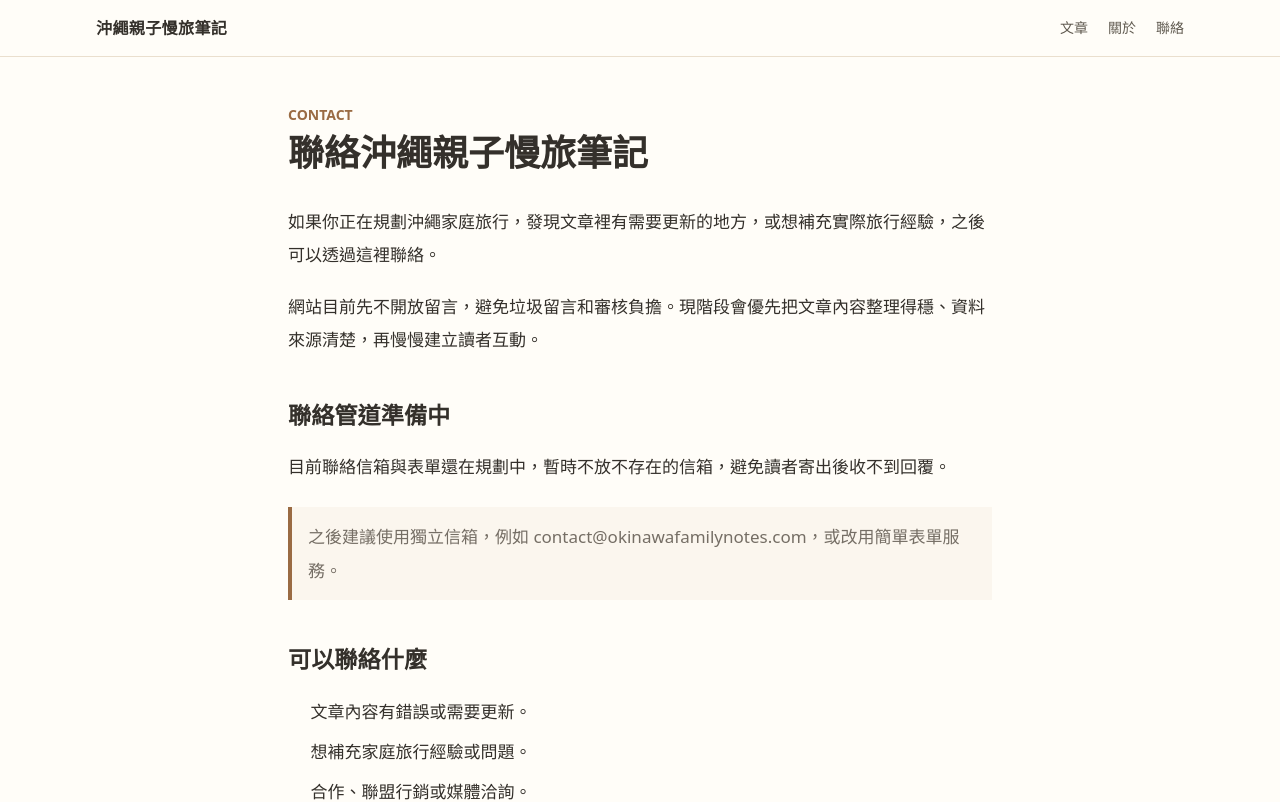
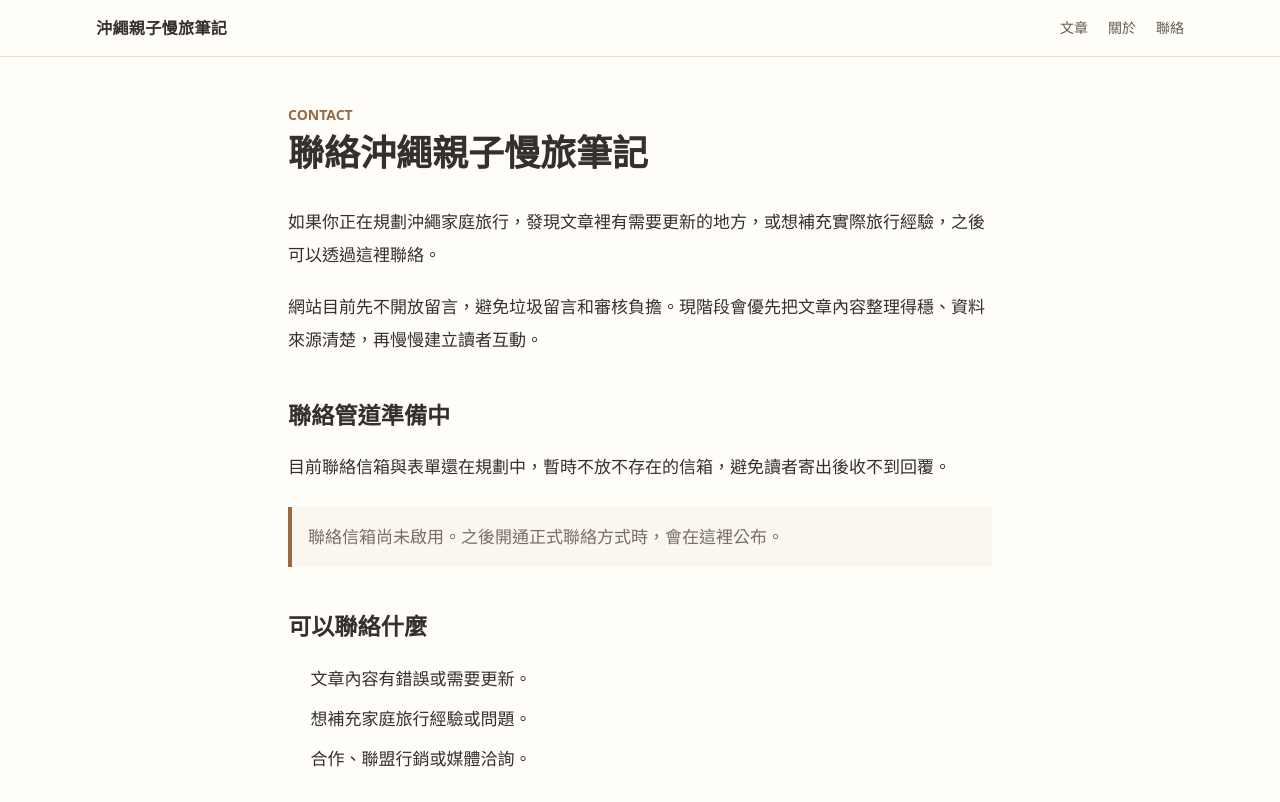
Before and after one commit to wei96-travel/okinawa-family-travel-blog, a Next.js app: page /contact in a window 1280 px wide. Shown: the top 802 px of the page. Built offline with nearby package versions, Linux system fonts and the light colour scheme; no server answers.

Commit message:
Clarify contact channel status

```diff
--- a/app/contact/page.tsx
+++ b/app/contact/page.tsx
@@ -21,7 +21,7 @@ export default function ContactPage() {
         <p>
           目前聯絡信箱與表單還在規劃中，暫時不放不存在的信箱，避免讀者寄出後收不到回覆。
         </p>
-        <blockquote>之後建議使用獨立信箱，例如 contact@okinawafamilynotes.com，或改用簡單表單服務。</blockquote>
+        <blockquote>聯絡信箱尚未啟用。之後開通正式聯絡方式時，會在這裡公布。</blockquote>
         <h2>可以聯絡什麼</h2>
         <ul>
           <li>文章內容有錯誤或需要更新。</li>
```
